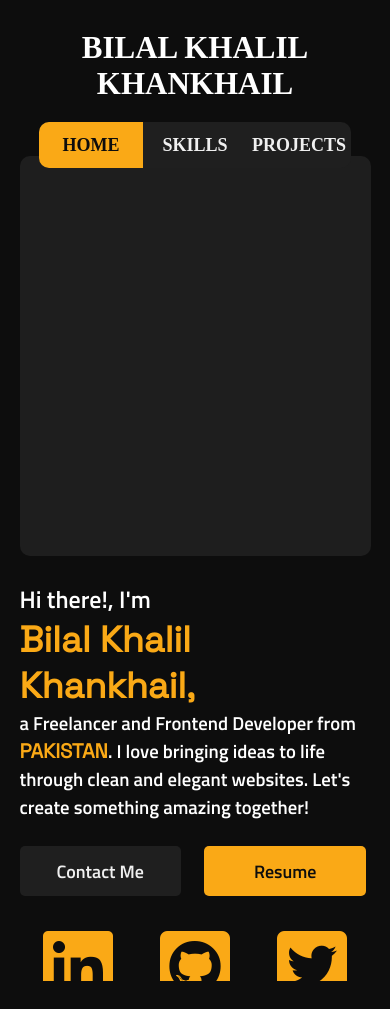
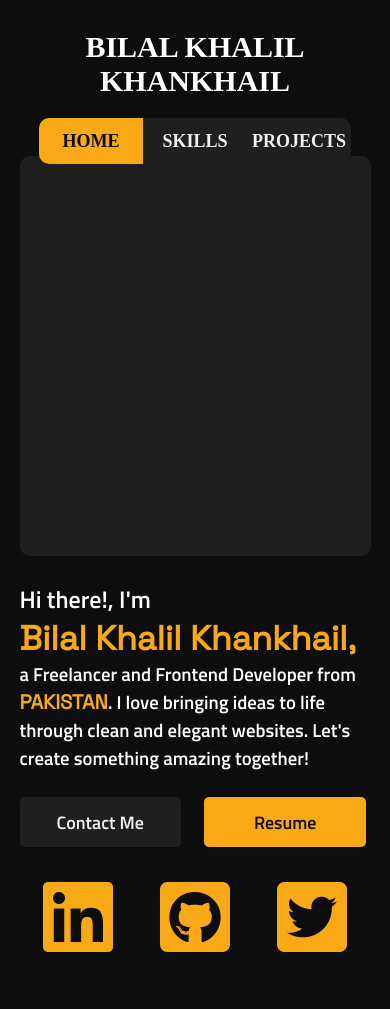
Before and after one commit to bilalmkhalil/bilalmkhalil.github.io, a plain HTML site: page index.html in a window 390 px wide. Shown: the top 1009 px of the page. Drawn offline with Linux system fonts and the light colour scheme; a web font is replaced by a local one.

Commit message:
media queries changes

```diff
--- a/CSS/Style.css
+++ b/CSS/Style.css
@@ -354,7 +354,7 @@ section#projects .wraper #projects_card .card .details-options button:hover {
     cursor: pointer;
 }
 
-@media (max-width: 400px) {
+@media (max-width: 390px) {
 
     section {
         height: auto;
@@ -367,7 +367,7 @@ section#projects .wraper #projects_card .card .details-options button:hover {
 
     section#home header #header_wraper h2 {
         margin-bottom: 20px;
-        font-size: 31px;
+        font-size: 30px;
         text-align: center;
     }
 
@@ -396,7 +396,7 @@ section#projects .wraper #projects_card .card .details-options button:hover {
     }
 
     section#home #content #details #bio #name {
-        font-size: 36px;
+        font-size: 34px;
     }
 
     section#home #content #details #bio #job {
```
